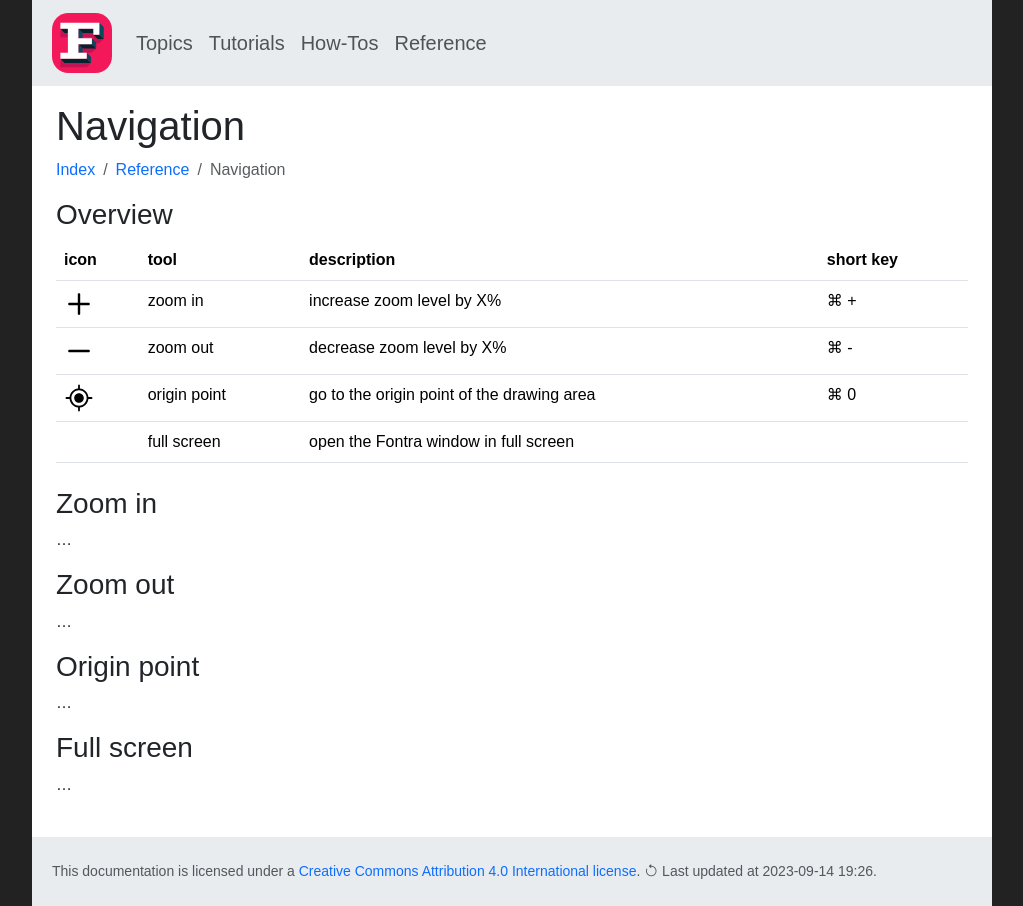
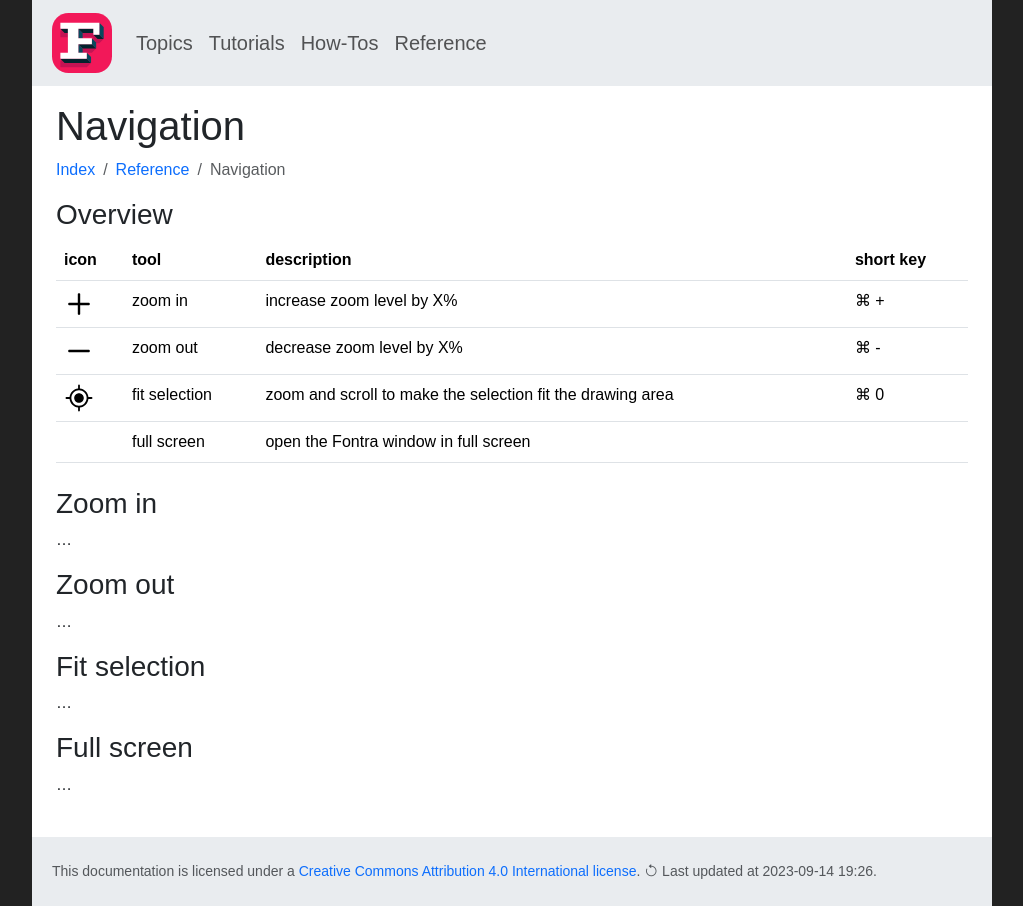
Before and after one commit to googlefonts/fontra-docs, a Jekyll site: the page built from reference/navigation.md, in a window 1280 px wide. Shown: the whole page, without its empty margins (128-1151 px from the left). Built offline with Jekyll 4.4.1, drawn with Linux system fonts in a browser that asks for light colours; nearby versions of some CDN libraries; some web fonts are replaced.

Commit message:
Reword the function of the 'center' tool

```diff
--- a/reference/navigation.md
+++ b/reference/navigation.md
@@ -35,8 +35,8 @@ permalink: /reference/navigation/
 </tr>
 <tr>
 <td><img height="30" src="{{ site.url }}/images/icons/bullseye.svg"></td>
-<td>origin point</td>
-<td>go to the origin point of the drawing area</td>
+<td>fit selection</td>
+<td>zoom and scroll to make the selection fit the drawing area</td>
 <td>⌘ 0</td>
 </tr>
 <tr>
@@ -55,7 +55,7 @@ permalink: /reference/navigation/
 
 ...
 
-### Origin point
+### Fit selection
 
 ...
 
```
